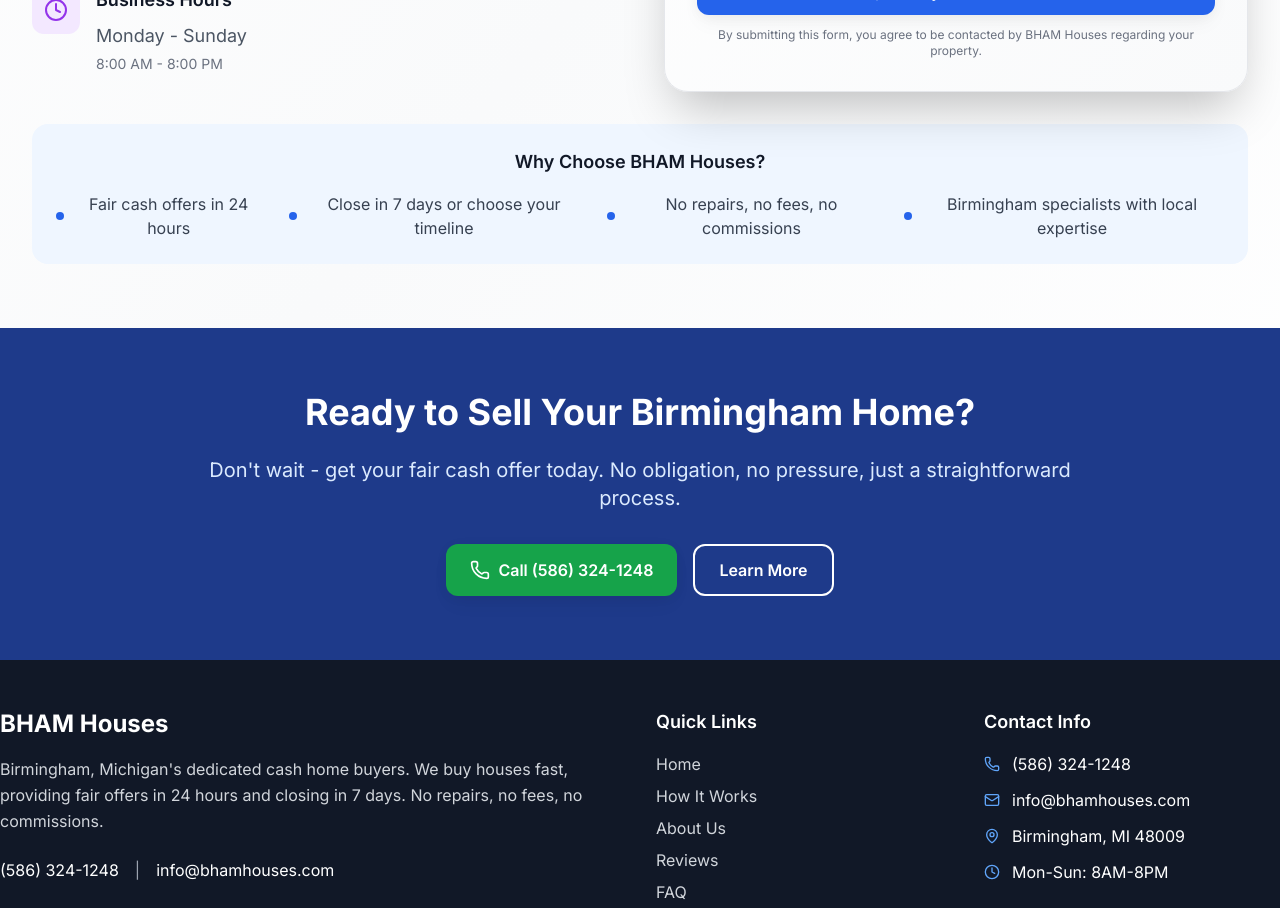
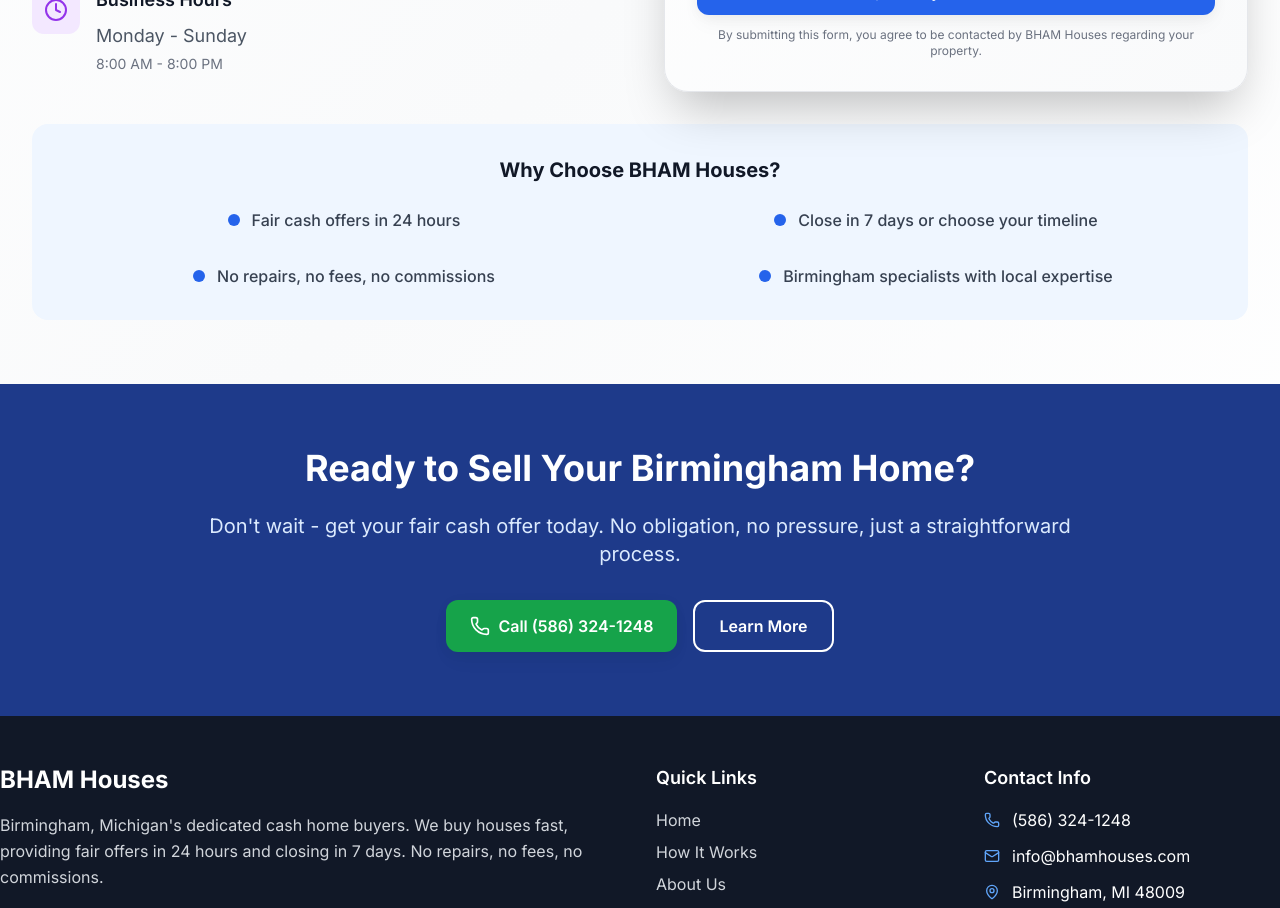
Before and after one commit to tomytomz1/bhamhouses, a Next.js app: page /contact in a window 1280 px wide. Shown: the part 880-1788 px from the top of the page. Built offline with nearby package versions, Linux system fonts and the light colour scheme; no server answers.

Commit message:
Improve Why Choose BHAM Houses UI: 2-row layout with better typography and spacing

```diff
--- a/src/app/contact/page.tsx
+++ b/src/app/contact/page.tsx
@@ -101,24 +101,24 @@
           </div>
 
           {/* Why Choose Us - Full Width Row */}
-          <div className="bg-blue-50 rounded-2xl p-6 mt-8 text-center">
-            <h3 className="text-lg font-semibold text-gray-900 mb-4">Why Choose BHAM Houses?</h3>
-            <div className="flex justify-center items-center gap-6 text-gray-700">
-              <div className="flex items-center space-x-2">
-                <div className="w-2 h-2 bg-blue-600 rounded-full flex-shrink-0"></div>
-                <span>Fair cash offers in 24 hours</span>
+          <div className="bg-blue-50 rounded-2xl p-8 mt-8 text-center">
+            <h3 className="text-xl font-bold text-gray-900 mb-6">Why Choose BHAM Houses?</h3>
+            <div className="grid grid-cols-2 gap-8 text-gray-700">
+              <div className="flex items-center justify-center space-x-3">
+                <div className="w-3 h-3 bg-blue-600 rounded-full flex-shrink-0"></div>
+                <span className="text-base font-medium">Fair cash offers in 24 hours</span>
               </div>
-              <div className="flex items-center space-x-2">
-                <div className="w-2 h-2 bg-blue-600 rounded-full flex-shrink-0"></div>
-                <span>Close in 7 days or choose your timeline</span>
+              <div className="flex items-center justify-center space-x-3">
+                <div className="w-3 h-3 bg-blue-600 rounded-full flex-shrink-0"></div>
+                <span className="text-base font-medium">Close in 7 days or choose your timeline</span>
               </div>
-              <div className="flex items-center space-x-2">
-                <div className="w-2 h-2 bg-blue-600 rounded-full flex-shrink-0"></div>
-                <span>No repairs, no fees, no commissions</span>
+              <div className="flex items-center justify-center space-x-3">
+                <div className="w-3 h-3 bg-blue-600 rounded-full flex-shrink-0"></div>
+                <span className="text-base font-medium">No repairs, no fees, no commissions</span>
               </div>
-              <div className="flex items-center space-x-2">
-                <div className="w-2 h-2 bg-blue-600 rounded-full flex-shrink-0"></div>
-                <span>Birmingham specialists with local expertise</span>
+              <div className="flex items-center justify-center space-x-3">
+                <div className="w-3 h-3 bg-blue-600 rounded-full flex-shrink-0"></div>
+                <span className="text-base font-medium">Birmingham specialists with local expertise</span>
               </div>
             </div>
           </div>
```
